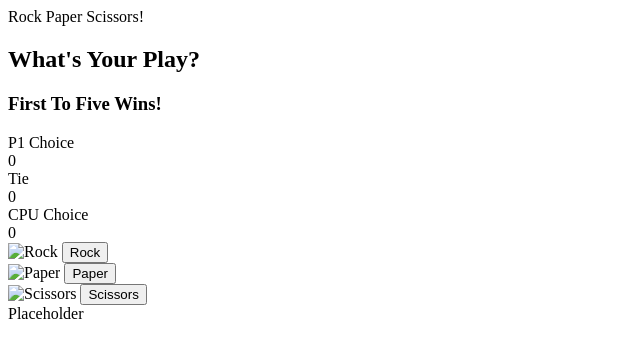
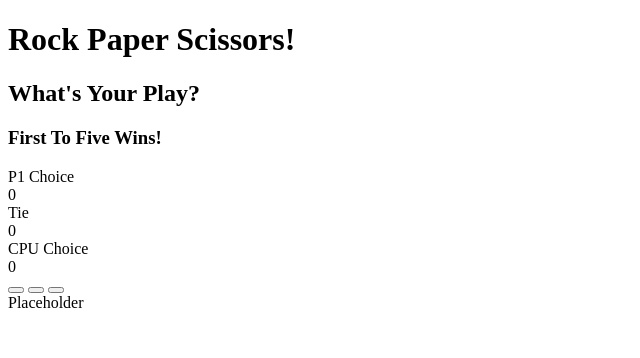
Before and after one commit to MatthewChildress/rps_game, a plain HTML site: page index.html in a window 1280 px wide. Shown: the whole page, without its empty margins (0-640 px from the left). Drawn offline with Linux system fonts and the light colour scheme.

Commit message:
updated HTML classes and IDs and added intent comments.

```diff
--- a/index.html
+++ b/index.html
@@ -9,44 +9,48 @@
     <title>Rock Paper Scissors</title>
 </head>
 <body>
-    <header class="header">Rock Paper Scissors!</header>
-    <main class="container">
-        <!---->
-        <div class="scoreboard">
-            <h2><span id="h2Score">What's Your Play?</span></h2>
-            <h3><span id="h3Score">First To Five Wins!</span></h3>
+    <header class="header">
+        <h1 class="title">Rock Paper Scissors!</h1>
+    </header>
+    <main class="main-container">
+        <!--relays info about choices and outcome-->
+        <div class="score-board">
+            <h2 class ="score-info"><span id="scoreInfo">What's Your Play?</span></h2>
+            <h3 class ="score-message"><span id="scoreMessage">First To Five Wins!</span></h3>
         </div>
         <div class="game">
             <div class="score-container">
                 <div class="score-choice player-choice">
-                    <div class ="playerSelection">P1 Choice</div>
-                    <div class ="playerScore"><span id="player-score"> 0</span></div>
+                    <div class ="player-pick" id="playerPick">P1 Choice</div>
+                    <div class ="player-score"><span id="playerScore"> 0</span></div>
                 </div>
-                <div class="tie">
-                    <div class ="tie-2">Tie</div>
-                    <div class ="tieScore"><span id ="tie-score"> 0</span></div>
+                <!--tie class and div assigned to be in line with player and computer designation-->
+                <div class="score-choice tie-choice">
+                    <div class ="tie-pick" id="tiePick">Tie</div>
+                    <div class ="tie-score"><span id ="tieScore"> 0</span></div>
                 </div>
                 <div class="score-choice cpu-choice">
-                    <div class ="computerSelection">CPU Choice</div>
-                    <div class ="computerScore"><span id="computer-score"> 0</span></div>
+                    <div class ="computer-pick" id="computerPick">CPU Choice</div>
+                    <div class ="computer-score"><span id="computerScore"> 0</span></div>
                 </div>
             </div>
         </div>
         <div class="button-container">
-            <div id="rock-button" class="button rock"  data-button="rock">
-                <img src="" alt="Rock"/>
-                <button id="rockbutton" data-sign="rock">Rock</button>
-            </div>
-            <div id="paper-button" class="button paper" data-button="paper">
-                <img src="" alt="Paper"/>
-                <button id="paperbuton" data-sign="paper">Paper</button>
-            </div>
-            <div id="scissors-button" class="button scissors" data-button="scissors">
-                <img src="" alt="Scissors"/>
-                <button id="scissorsbutton" data-sign="scissors">Scissors</button>
-            </div>
+            <!--buttons should be hidden and images should be clickable. check CSS and Javascript files-->
+            <button class="btn btn-block" id="rockBtn">
+                <div class="hand"></div>
+            </button>
+            <button class="btn btn-block" id="paperBtn">
+                <div class="hand"></div>
+            </button>
+            <button class="btn btn-block" id="scissorsBtn">
+                <div class="hand"></div>
+            </button>
         </div>
     </main>
     <footer class="footer">Placeholder</footer>
+    <!--modal will pop up with eventListeners for eng game and be involved with overlay-->
+    <div class="modal" id="modal"></div>
+    <div class="overlay" id="overlay"></div>
 </body>
 </html>
```
